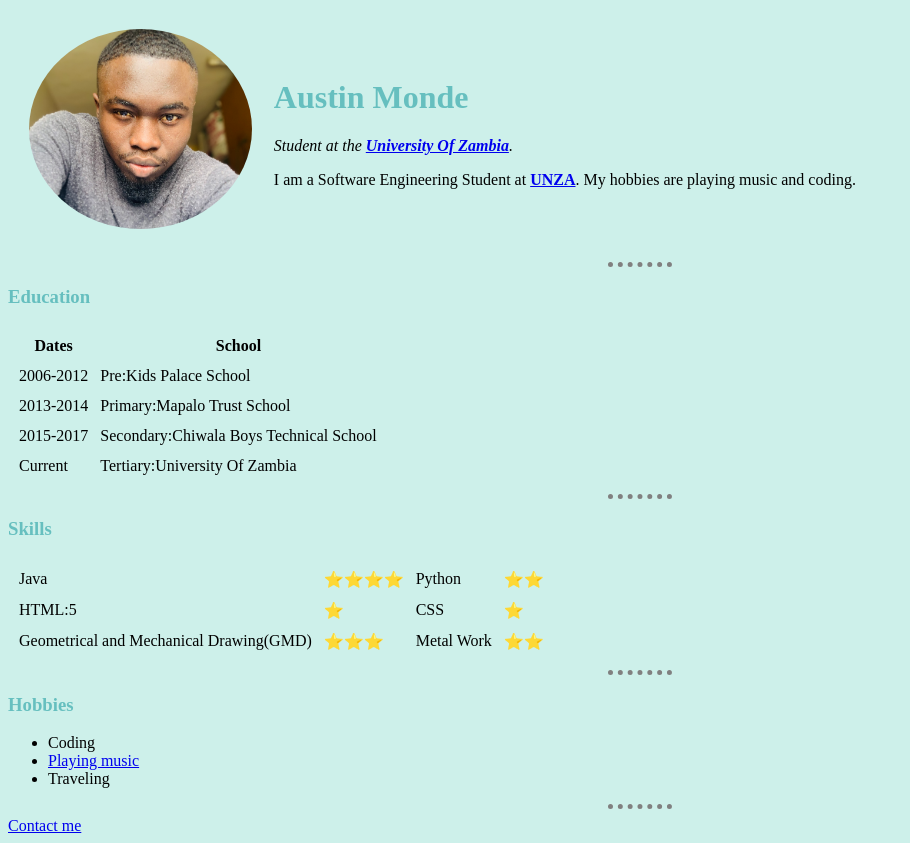
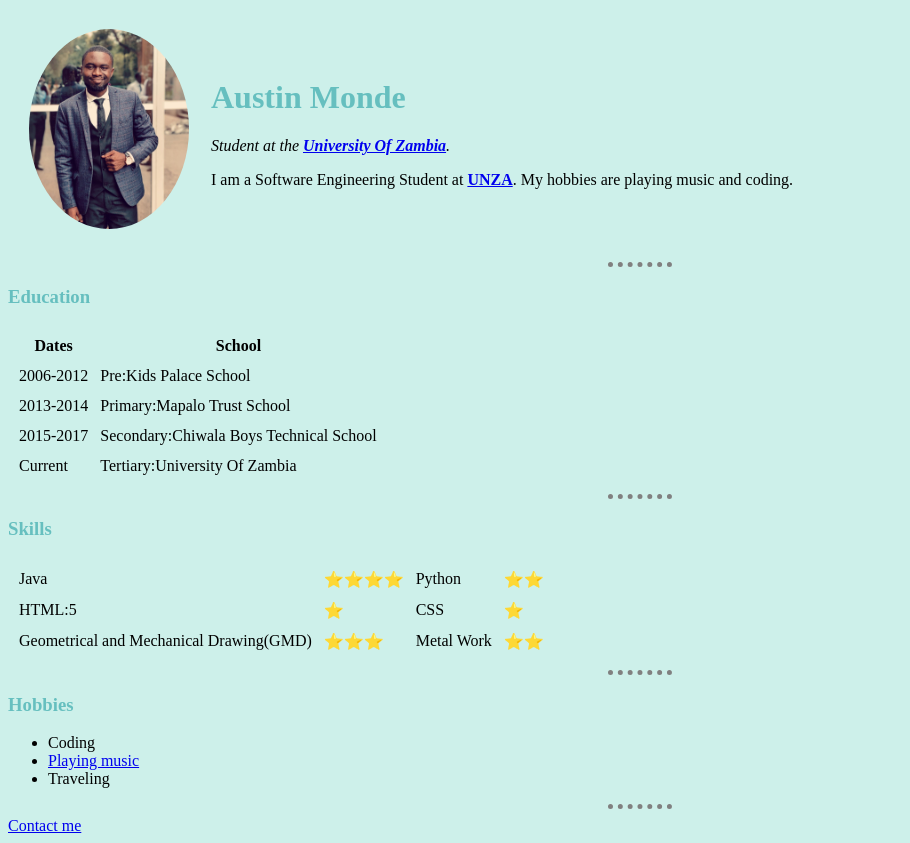
Before and after one commit to austinmonde/CV, a plain HTML site: page index.html in a window 1280 px wide. Shown: the whole page, without its empty margins (0-910 px from the left). Drawn offline with Linux system fonts and the light colour scheme.

Commit message:
updated CV image

```diff
--- a/index.html
+++ b/index.html
@@ -12,7 +12,7 @@
 <body>
     <table cellspacing="20">
         <tr>
-            <td><img class="circular" src="images/austin.png"alt="Austin Monde profile picture"></td>
+            <td><img class="circular" src="images/cover.JPG"alt="Austin Monde profile picture"></td>
             <td> <h1>Austin Monde</h1>
                 <p><em>Student at the <Strong><a href=https://unza.zm/>University Of Zambia</a></strong>.</em></p>
                 <p>I am a Software Engineering Student at <strong><a href=https://unza.zm/>UNZA</a></strong>. My hobbies are playing music and coding.</p></td>
```
Also changed, not shown: images/cover.JPG (added), images/nehan.png (deleted).
